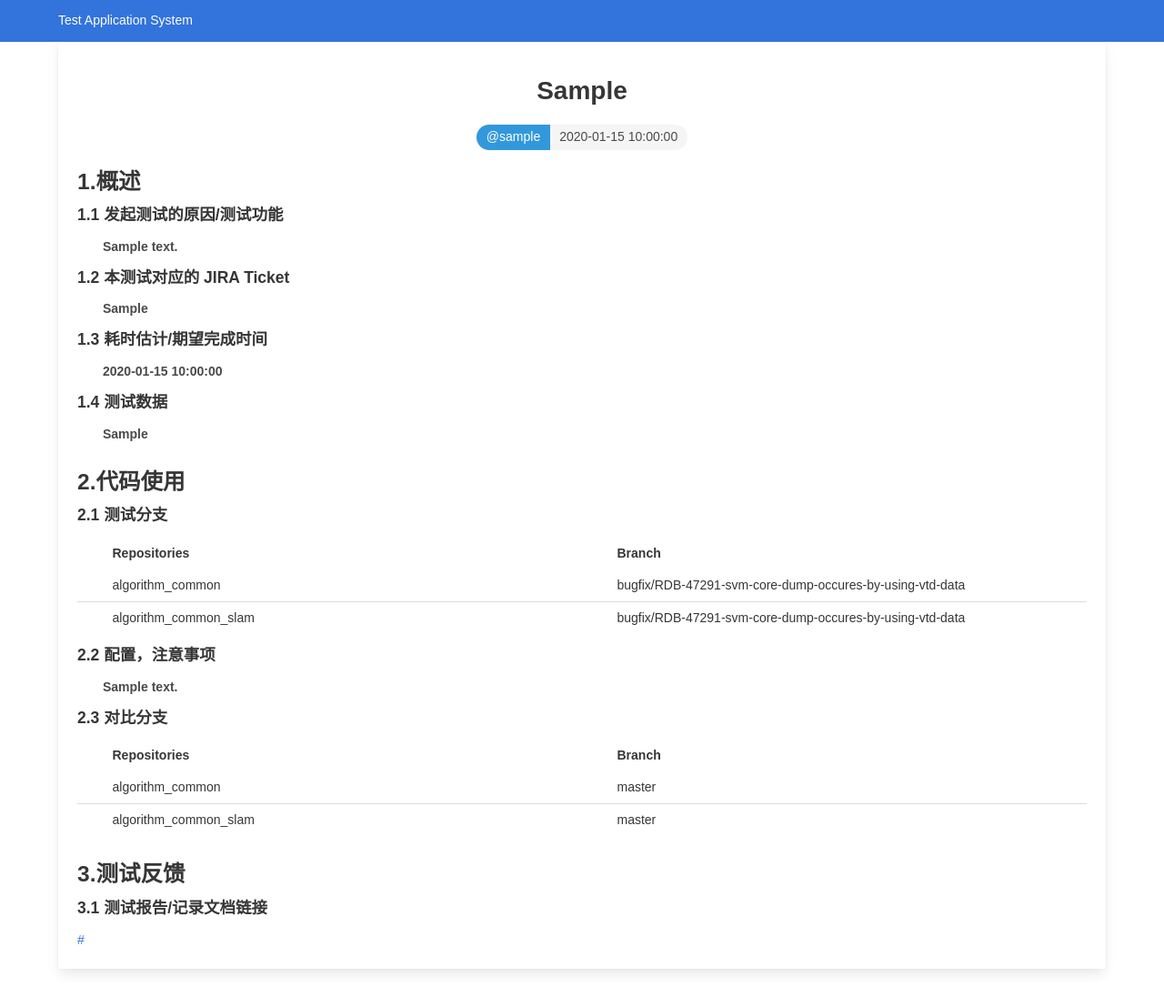
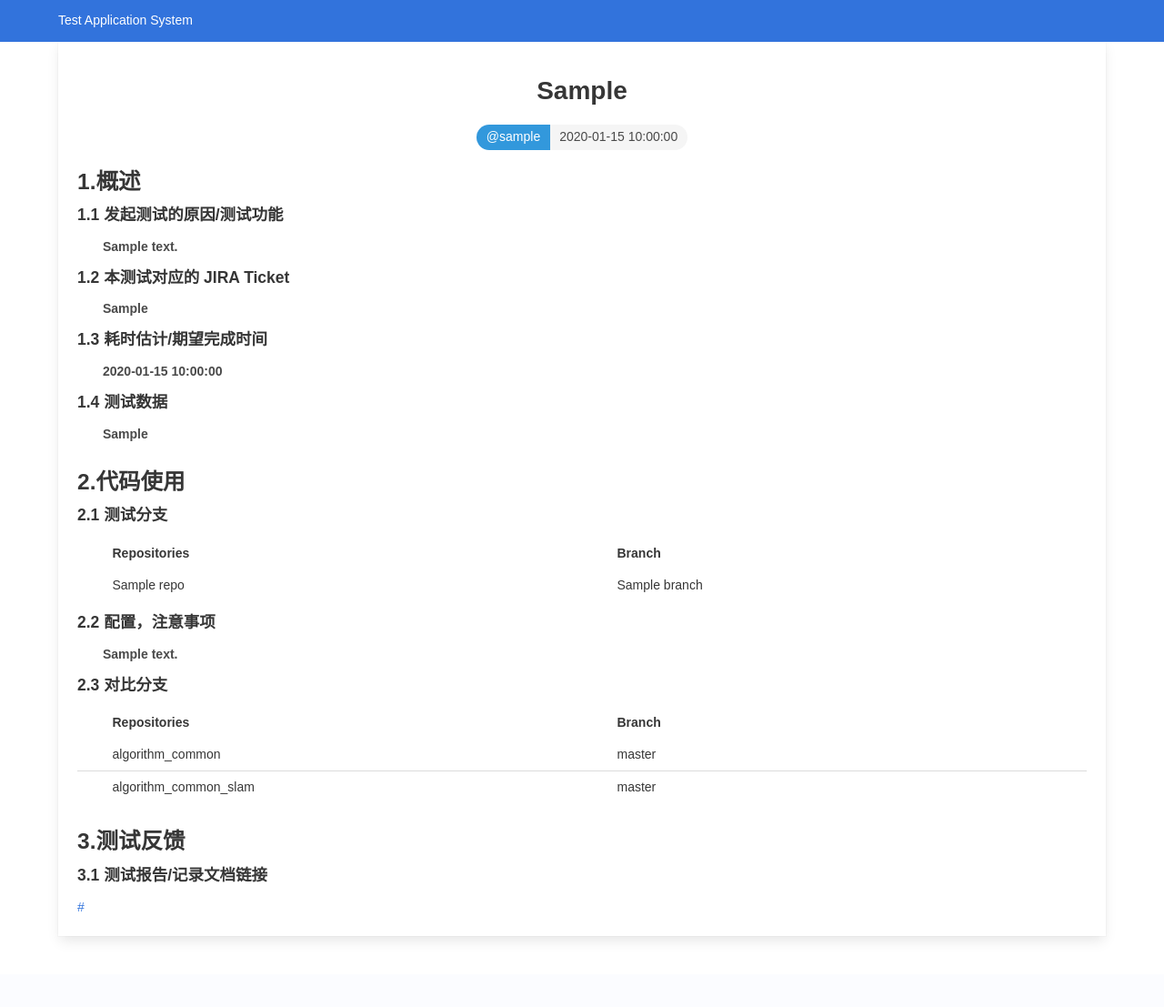
Before and after one commit to tblxdezhu/TestApplications, a Flask app: template templates/application.html in a window 1280 px wide. Shown: the whole page at 91% size. After the commit the page ends 1034 px from the top, so only its background shows below. Run offline with Flask 2, Linux system fonts and the light colour scheme; tables that the repository leaves empty hold one stand-in row (values such as "Sample post"); the template is opened without the code that fills it: values that come from a table or form of the project are taken from there, most other values are stand-ins (such as "Sample title", 1, 10 or a date in 2020); some libraries are stand-ins or nearby versions.

Commit message:
add repo and branch for application.html

```diff
--- a/app.py
+++ b/app.py
@@ -43,7 +43,7 @@ class Application(db.Model):
     create_time = db.Column(db.DateTime, index=True)
     expected_time = db.Column(db.DateTime)
     test_data = db.Column(db.Text)
-    branches = db.Column(db.String(300), default="master")
+    branches = db.Column(db.Text)
     notes = db.Column(db.Text, default="default")
     compare_branches = db.Column(db.String(100), default="master")
     if_report = db.Column(db.Boolean, default=True)
@@ -63,13 +63,6 @@ class ApplicationForm(FlaskForm):
     jira_ticket = StringField('Jira Ticket', validators=[DataRequired()])
     expect_time = StringField('Except Time')
     test_data = TextAreaField('Test Data')
-    # test_branches = TextAreaField('Test Branches')
-    common = StringField('common', default='master')
-    algorithm_common = StringField('core/algorithm_common', default='master')
-    algorithm_common_slam = StringField('core/algorithm_common_slam', default='master')
-    algorithm_vehicle_offlineslam = StringField('core/algorithm_vehicle_offlineslam', default='master')
-    algorithm_vehicle_svm = StringField('core/algorithm_vehicle_svm', default='master')
-    vehicle = StringField('core/vehicle', default='master')
     compare_branches = TextAreaField('Base Branches')
     notes = TextAreaField('Notes')
     team = SelectField('Team', choices=[('SLAM', 'SLAM'), ('SVM', 'SVM')])
@@ -101,7 +94,7 @@ def index(page=1):
                 expected_time=datetime.strptime(form.expect_time.data, '%Y-%m-%d %H:%M'),
                 test_data=form.test_data.data,
                 create_time=datetime.strptime(datetime.now().strftime('%b-%d-%Y %H:%M:%S'), '%b-%d-%Y %H:%M:%S'),
-                branches=str([form.common.data, form.algorithm_common.data, form.algorithm_common_slam.data, form.algorithm_vehicle_svm.data, form.vehicle.data]),
+                branches=get_branch(request),
                 compare_branches=form.compare_branches.data,
                 notes=form.notes.data
             )
@@ -122,6 +115,21 @@ def get_page(page):
     pagination = Application.query.order_by(Application.create_time.desc()).paginate(page, app.config[
         'APPLICATIONS_PER_PAGE'])
     return render_template('paginations.html', pagination=pagination)
+
+
+def get_branch(_request):
+    branches = [{
+        'repo': 'others',
+        'branch': _request.form['others_branch']
+    }]
+    for _data in _request.form:
+        if 'test_branch' in _data:
+            i = int(_data[-1])
+            branches.append({
+                'repo': _request.form['test_repo{}'.format(i)],
+                'branch': _request.form['test_branch{}'.format(i)]
+            })
+    return str(branches)
 
 
 def send_mail(mail_type, application):
@@ -175,8 +183,10 @@ def login():
 def get_application(application_id):
     try:
         application = Application.query.get(application_id)
-        return render_template('application.html', application=application)
-    except Exception:
+        branches = eval(application.branches)
+        return render_template('application.html', application=application, branches=branches)
+    except Exception as e:
+        print(e)
         return render_template('404.html'), 404
 
 
--- a/templates/application.html
+++ b/templates/application.html
@@ -49,14 +49,12 @@
                         </tr>
                         </thead>
                         <tbody>
-                        <tr>
-                            <td>algorithm_common</td>
-                            <td>bugfix/RDB-47291-svm-core-dump-occures-by-using-vtd-data</td>
-                        </tr>
-                        <tr>
-                            <td>algorithm_common_slam</td>
-                            <td>bugfix/RDB-47291-svm-core-dump-occures-by-using-vtd-data</td>
-                        </tr>
+                        {% for repo in branches %}
+                            <tr>
+                            <td>{{ repo.repo }}</td>
+                            <td>{{ repo.branch }}</td>
+                            </tr>
+                        {% endfor %}
                         </tbody>
                     </table>
                     <h4>2.2 配置，注意事项</h4>
```
Also changed, not shown: templates/index.html (+4 -8 lines).
